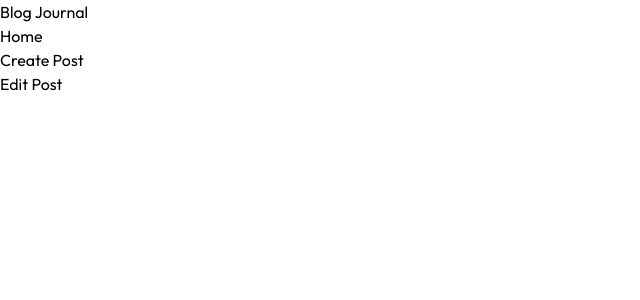
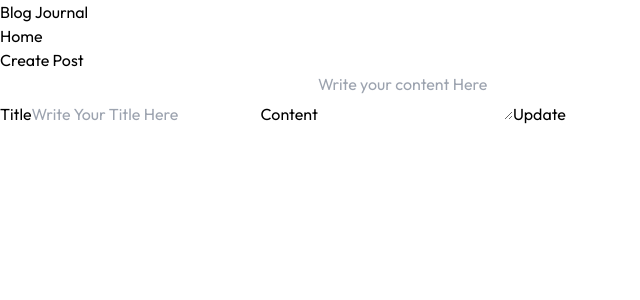
Before and after one commit to josh098741/Blog-journal, a React (Vite) app in the folder Frontend/: page /edit/1 in a window 1280 px wide. Shown: the top 300 px of the page, without its empty margins (0-640 px from the left). Built offline with nearby package versions, Linux system fonts and the light colour scheme.

Commit message:
additional commits

```diff
--- a/Frontend/src/pages/EditPost.jsx
+++ b/Frontend/src/pages/EditPost.jsx
@@ -1,10 +1,49 @@
-
+import React,{useEffect, useState} from 'react'
+import { useNavigate,useParams } from 'react-router-dom';
 
 
 function EditPost(){
 
+    const { id } = useParams()
+    const navigate = useNavigate()
+    const [title, setTitle] = useState("")
+    const [content, setContent] = useState("")
+
+    useEffect(() => {
+        const posts = JSON.parse(localStorage.getItem("posts")) || []
+        const post = posts.find((p) => p.id === Number(id))
+        if(post){
+            console.log(post)
+            setTitle(post.title)
+            setContent(post.content)
+        }
+    },[id])
+
+    const handleUpdate = (event) => {
+        event.preventDefault()
+
+        const posts = JSON.parse(localStorage.getItem("posts")) || []
+        const updatedPosts = posts.map(
+            (p) => p.id === Number(id) ?
+            {...p, title, content}
+            : p
+        )
+        localStorage.setItem("posts",JSON.stringify(updatedPosts))
+        navigate("/")
+    }
+
     return(
-        <div>Edit Post</div>
+        <div className="flex justify-center">
+            <div className="border m-5 h-[500px] border-slate-900 rounded w-[500px] p-5">
+                <form onSubmit={handleUpdate} className="flex flex-col gap-5">
+                    <label>Title</label>
+                    <input type="text" value={title} className="p-5 border border-slate-500 rounded h-10 text-black outline-none" onChange={(event) => setTitle(event.target.value)} placeholder="Write Your Title Here" />
+                    <label>Content</label>
+                    <textarea value={content} className="border h-32 border-slate-500 rounded p-5 outline-none" onChange={(event) => setContent(event.target.value)} placeholder="Write your content Here" />
+                    <button type="submit" className="border h-10 rounded bg-gradient-to-b from-black text-white">Update</button>
+                </form>
+            </div>
+        </div>
     );
 }
 
--- a/Frontend/src/pages/Home.jsx
+++ b/Frontend/src/pages/Home.jsx
@@ -22,18 +22,18 @@ function Home(){
             <div className="text-center">
                 <h1 className="text-3xl underline">All Posts</h1>
             </div>
-            <div>
+            <div className="flex">
                 {
                     posts && posts.length > 0 ? (
                         posts.map((post) => (
-                            <div className="border w-52 h-30 flex flex-col justify-between rounded">
+                            <div className="m-5 p-1 border border-slate-500 w-52 h-30 flex flex-col justify-between rounded">
                                 <div>
-                                    <h1>{post.title}</h1>
+                                    <h1 className="text-center">{post.title}</h1>
                                     <p>{post.content}</p>
                                 </div>
                                 <div className="flex justify-end gap-3 m-1">
                                     <button>
-                                        <Link to={`/edit`}>
+                                        <Link to={`/edit/${post.id}`}>
                                             <EditIcon />
                                         </Link>
                                     </button>
```
